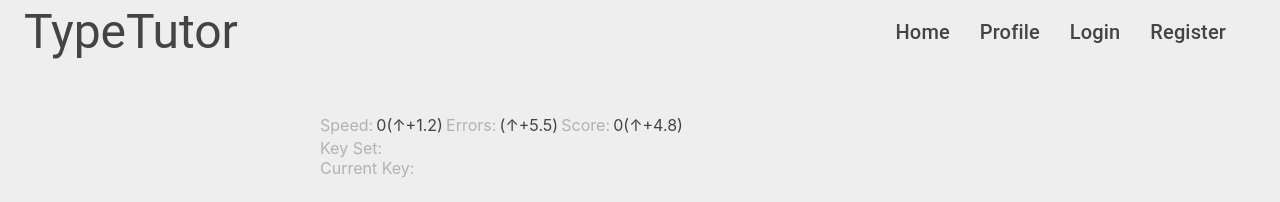
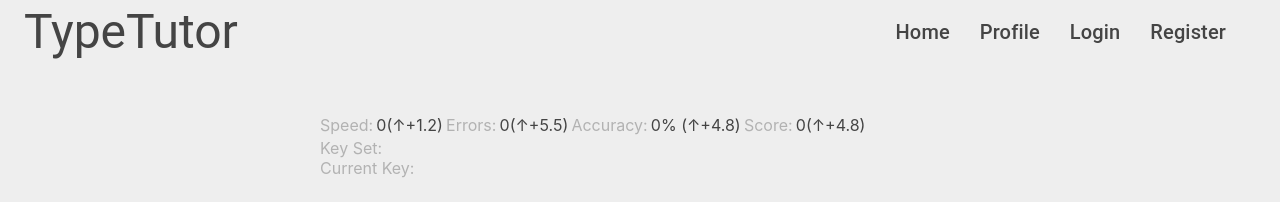
Before and after one commit to httpdaniel/type-tutor, a React (Create React App) app in the folder type-tutor-ui/: page / in a window 1280 px wide. Shown: the top 202 px of the page. Built offline with nearby package versions, Linux system fonts and the light colour scheme.

Commit message:
Adding accuracy and errors

```diff
--- a/type-tutor-ui/src/components/Stats.js
+++ b/type-tutor-ui/src/components/Stats.js
@@ -3,7 +3,7 @@ import React, { useState } from 'react';
 import '../styles/App.scss';
 
 function Stats(props) {
-  const { wordsperminute } = props;
+  const { wordsperminute, numerrors, accuracyscore} = props;
 
   const [speed, setSpeed] = useState(0);
   const [speedChange, setSpeedChange] = useState(1.2);
@@ -29,9 +29,16 @@ function Stats(props) {
         </span>
         Errors:
         <span>
-          {errors}
+          {numerrors}
           (↑+
           {errorsChange}
+          )
+        </span>
+        Accuracy:
+        <span>
+          {accuracyscore}%
+          (↑+
+          {scoreChange}
           )
         </span>
         Score:
```
